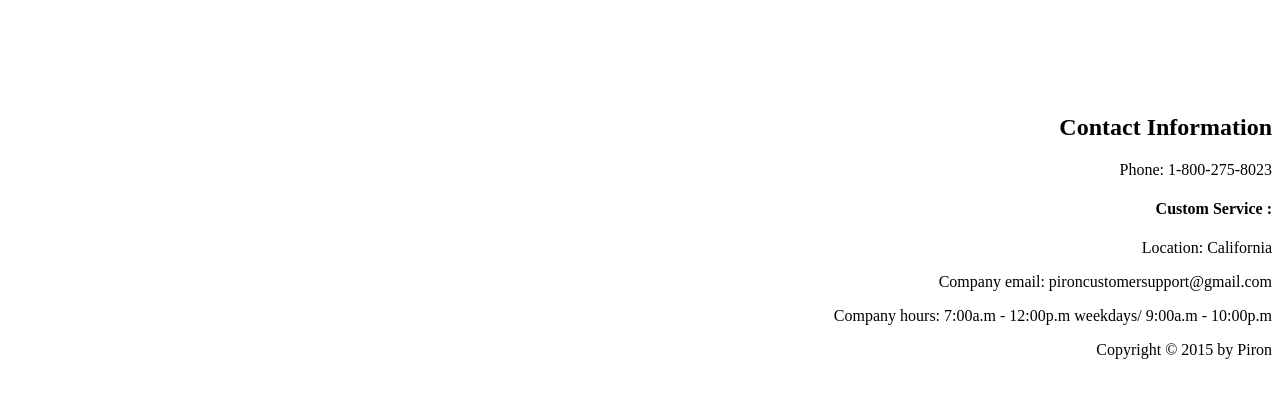
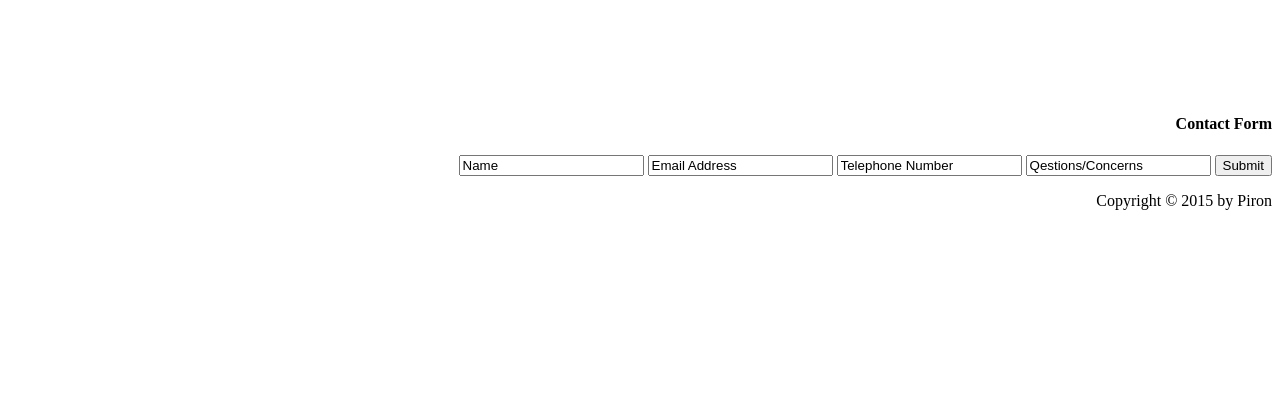
Before and after one commit to psdilip/WebDevFinalProject, a plain HTML site: page contactus.html in a window 1280 px wide. Shown: the part 114-512 px from the top of the page. Drawn offline with Linux system fonts and the light colour scheme.

Commit message:
boxes up but not working

```diff
--- a/contactus.html
+++ b/contactus.html
@@ -2,12 +2,12 @@
 
 <head>
     <title>Contact Us</title>
-     <link href="css.css" type="text/css" rel="stylesheet" />
+    <link href="css.css" type="text/css" rel="stylesheet" />
 </head>
 
 <body>
     <header>
-        <nav >
+        <nav>
             <h1>Piron</h1>
             <a href="Home.html" class="TopNavButtons">Home</a>
             <a href="product.html" class="TopNavButtons">Products</a>
@@ -16,13 +16,15 @@
 
         </nav>
     </header>
-    <h2>Contact Information</h2>
-    <section id="contact info">
-        <p>Phone: 1-800-275-8023</p>
-        <h4>Custom Service :</h4>
-        <p>Location: California</p>
-        <p>Company email: pironcustomersupport@gmail.com</p>
-        <p>Company hours: 7:00a.m - 12:00p.m weekdays/  9:00a.m - 10:00p.m</p>
+    <section>
+        <h4>Contact Form</h4>
+        <form name="this.myform">
+            <input type="text" name="inputbox" value="Name">
+            <input type="text" name="inputbox" value="Email Address">
+            <input type="text" name="inputbox" value="Telephone Number">
+            <input type="text" name="inputbox" value="Qestions/Concerns">
+            <input type="button" name="button" value="Submit" onClick="sendData(this.form)">
+        </form>
     </section>
     <footer>
         <article>
```
Also changed, not shown: aboutus.html (+1 -1 lines).
